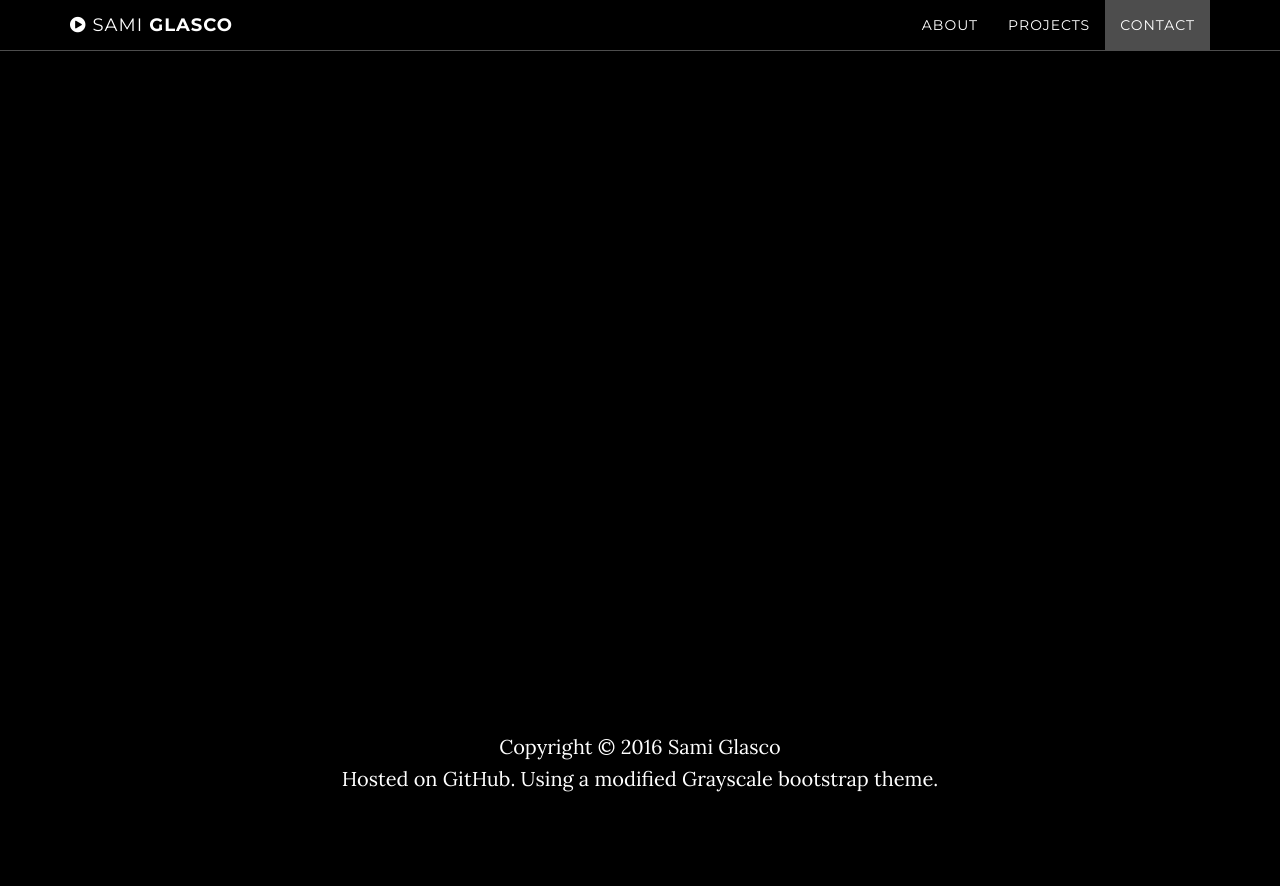
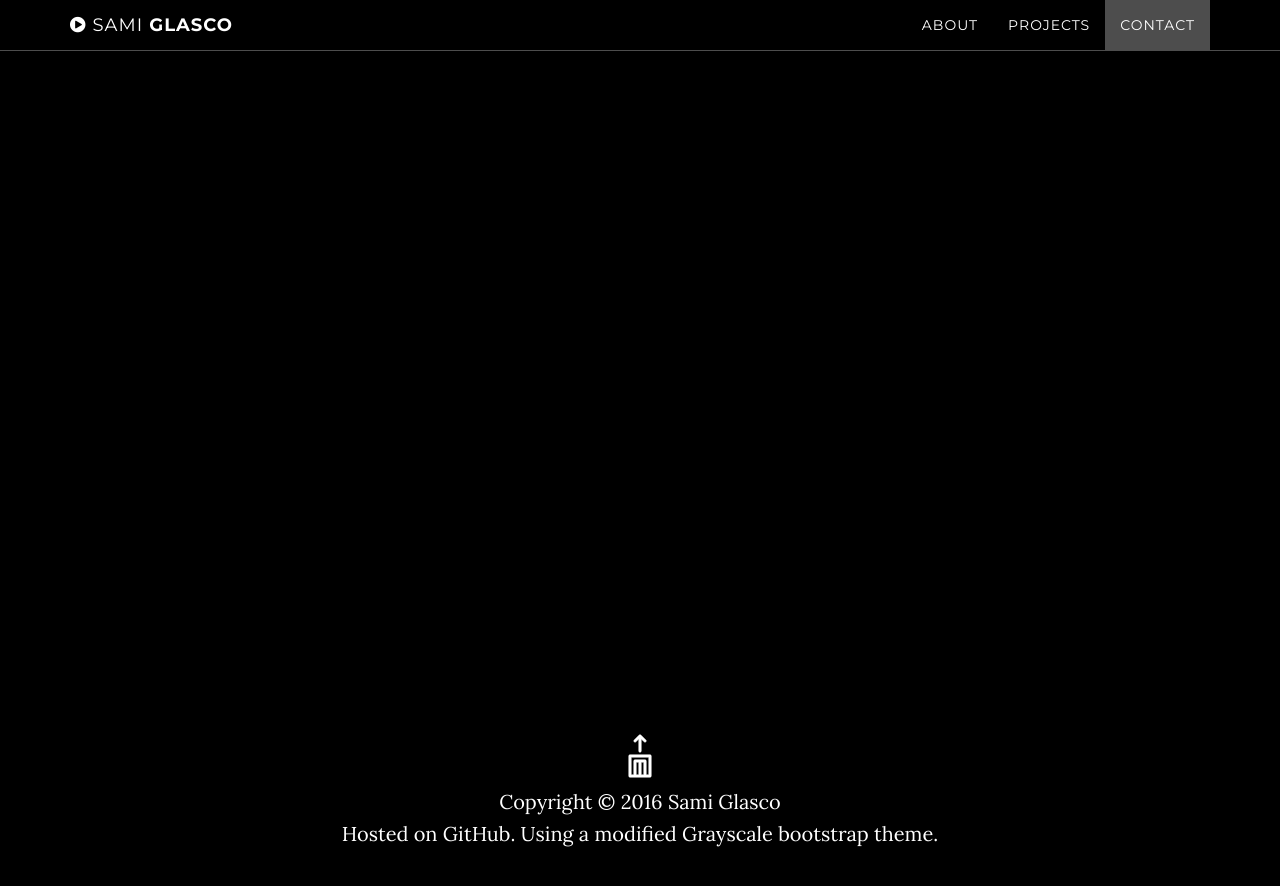
Before and after one commit to TheFireFerret/TheFireFerret.github.io, a Jekyll site: the page built from index.html, in a window 1280 px wide and 900 px high, scrolled down 2732 px. Shown: the top 886 px of the window. Built offline with Jekyll 4.4.1, drawn with Linux system fonts in a browser that asks for light colours; before the commit the page ends 3577 px from its top, so only the background shows below that.

Commit message:
elevator music

```diff
--- a/_includes/footer.html
+++ b/_includes/footer.html
@@ -1,8 +1,30 @@
     <!-- Footer -->
     <footer>
 
-		<div class="container text-center">
-            <p>Copyright &copy; {{ site.time | date: '%Y' }} {{ site.footer }} </p>
-            <p> Hosted on GitHub. Using a modified Grayscale bootstrap theme.</p>
-    </div>
-    </footer>
+    	<div class="container text-center">
+    		<div class="do-the-thing">
+    			<div class="elevator">
+    				<svg class="sweet-svg" xmlns="http://www.w3.org/2000/svg" xmlns:xlink="http://www.w3.org/1999/xlink" version="1.1" x="0px" y="0px" viewBox="0 0 100 100" enable-background="new 0 0 100 100" xml:space="preserve" height="50px" width="50px" style="fill: white; stroke: white;">
+    					<path d="M70,47.5H30c-1.4,0-2.5,1.1-2.5,2.5v40c0,1.4,1.1,2.5,2.5,2.5h40c1.4,0,2.5-1.1,2.5-2.5V50C72.5,48.6,71.4,47.5,70,47.5z   M47.5,87.5h-5v-25h5V87.5z M57.5,87.5h-5v-25h5V87.5z M67.5,87.5h-5V60c0-1.4-1.1-2.5-2.5-2.5H40c-1.4,0-2.5,1.1-2.5,2.5v27.5h-5  v-35h35V87.5z"/>
+    					<path d="M50,42.5c1.4,0,2.5-1.1,2.5-2.5V16l5.7,5.7c0.5,0.5,1.1,0.7,1.8,0.7s1.3-0.2,1.8-0.7c1-1,1-2.6,0-3.5l-10-10  c-1-1-2.6-1-3.5,0l-10,10c-1,1-1,2.6,0,3.5c1,1,2.6,1,3.5,0l5.7-5.7v24C47.5,41.4,48.6,42.5,50,42.5z"/>
+    				</svg>
+    			</div>
+    		</div>
+
+    		<p>Copyright &copy; {{ site.time | date: '%Y' }} {{ site.footer }} </p>
+    		<p> Hosted on GitHub. Using a modified Grayscale bootstrap theme.</p>
+    	</div>
+
+    	<script>
+// Elevator script included on the page, already.
+
+window.onload = function() {
+	var elevator = new Elevator({
+		element: document.querySelector('.elevator'),
+    mainAudio: '/music/elevator.mp3', // Music from http://www.bensound.com/
+    endAudio: '/music/ding.mp3'
+});
+}
+</script>
+
+</footer>
--- a/_includes/js.html
+++ b/_includes/js.html
@@ -12,3 +12,6 @@
 
     <!-- Custom Theme JavaScript -->
     <script src="{{ "/js/grayscale.js" | prepend: site.baseurl }}"></script>
+
+    <!-- Elevator! -->
+     <script src="{{ "/js/elevator.min.js" | prepend: site.baseurl }}"></script>
--- a/_layouts/default.html
+++ b/_layouts/default.html
@@ -10,7 +10,8 @@
     {% include map.html %}
     {% include footer.html %}
     {% include js.html %}
-    <script>
+
+<script>
   (function(i,s,o,g,r,a,m){i['GoogleAnalyticsObject']=r;i[r]=i[r]||function(){
   (i[r].q=i[r].q||[]).push(arguments)},i[r].l=1*new Date();a=s.createElement(o),
   m=s.getElementsByTagName(o)[0];a.async=1;a.src=g;m.parentNode.insertBefore(a,m)
```
Also changed, not shown: js/elevator.min.js (added), 6 other files.
